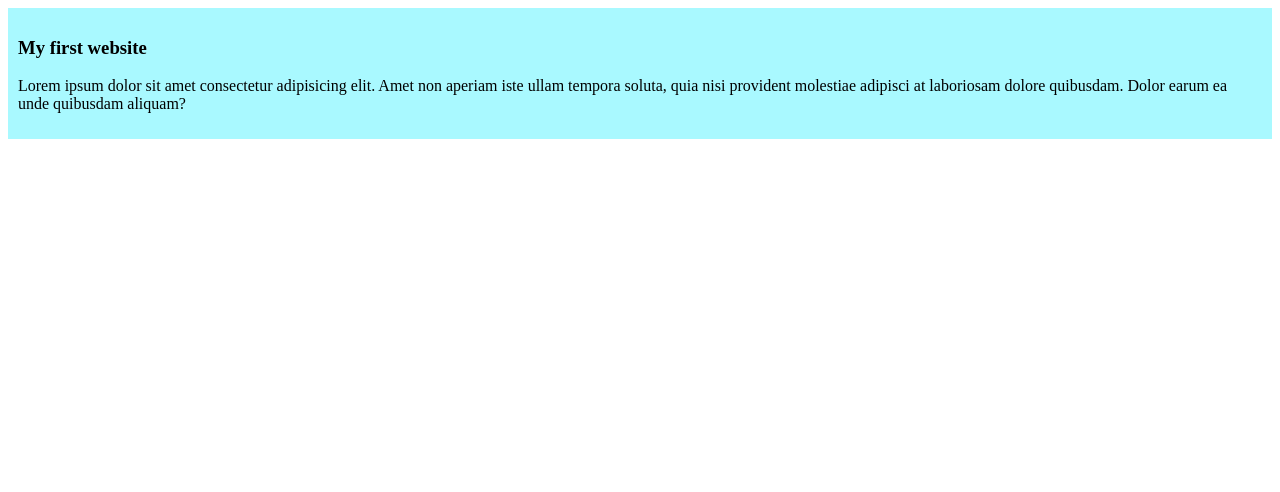
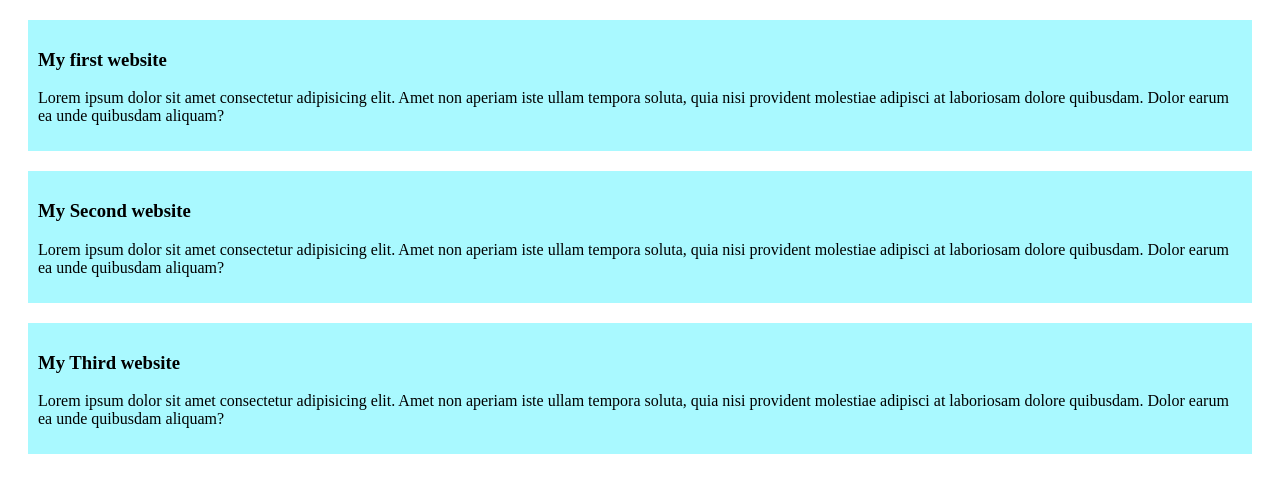
Before and after one commit to afrinchowa/my-simple-website, a plain HTML site: page index.html in a window 1280 px wide. Drawn offline with Linux system fonts and the light colour scheme.

Commit message:
my second commit

```diff
--- a/Styles/blog.css
+++ b/Styles/blog.css
@@ -1,4 +1,5 @@
 div{
     background: #a9f9ff;
     padding: 10px;
+    margin: 20px;
 }
--- a/index.html
+++ b/index.html
@@ -11,5 +11,14 @@
     <h3>My first website</h3>
     <p>Lorem ipsum dolor sit amet consectetur adipisicing elit. Amet non aperiam iste ullam tempora soluta, quia nisi provident molestiae adipisci at laboriosam dolore quibusdam. Dolor earum ea unde quibusdam aliquam?</p>
    </div>
+   <div>
+    <h3>My Second website</h3>
+    <p>Lorem ipsum dolor sit amet consectetur adipisicing elit. Amet non aperiam iste ullam tempora soluta, quia nisi provident molestiae adipisci at laboriosam dolore quibusdam. Dolor earum ea unde quibusdam aliquam?</p>
+   </div>
+   <div>
+    <h3>My Third website</h3>
+    <p>Lorem ipsum dolor sit amet consectetur adipisicing elit. Amet non aperiam iste ullam tempora soluta, quia nisi provident molestiae adipisci at laboriosam dolore quibusdam. Dolor earum ea unde quibusdam aliquam?</p>
+   </div>
+
 </body>
 </html>
```
